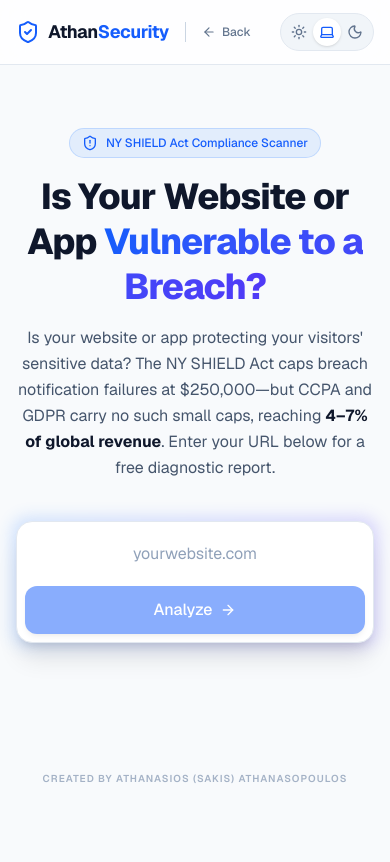
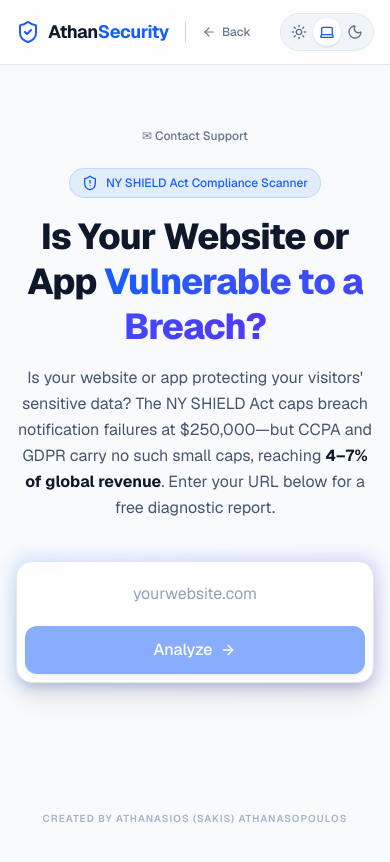
Before and after one commit to sakis070864/security-scaner-linkedin, a Next.js app: page / in a window 390 px wide. Shown: the top 862 px of the page. Built offline with nearby package versions, Linux system fonts and the light colour scheme.

Commit message:
Show Contact Support on mobile at top of page

```diff
--- a/src/app/page.tsx
+++ b/src/app/page.tsx
@@ -236,6 +236,13 @@
 
       {/* Hero Section */}
       <main className="max-w-4xl mx-auto px-4 sm:px-6 pt-32 pb-24">
+
+        {/* Mobile-only Contact Support */}
+        <div className="sm:hidden flex justify-center mb-6">
+          <a href="mailto:sakis@sakis-athan.com" className="inline-flex items-center gap-1.5 text-xs font-medium text-slate-500 dark:text-slate-400 hover:text-blue-600 dark:hover:text-blue-400 transition-colors">
+            ✉ Contact Support
+          </a>
+        </div>
 
         <div className="text-center mb-10 space-y-4">
           <div className="inline-flex items-center gap-2 px-3 py-1.5 rounded-full border border-blue-500/20 bg-blue-500/10 text-blue-600 dark:text-blue-400 text-xs sm:text-sm font-medium mb-4">
```
